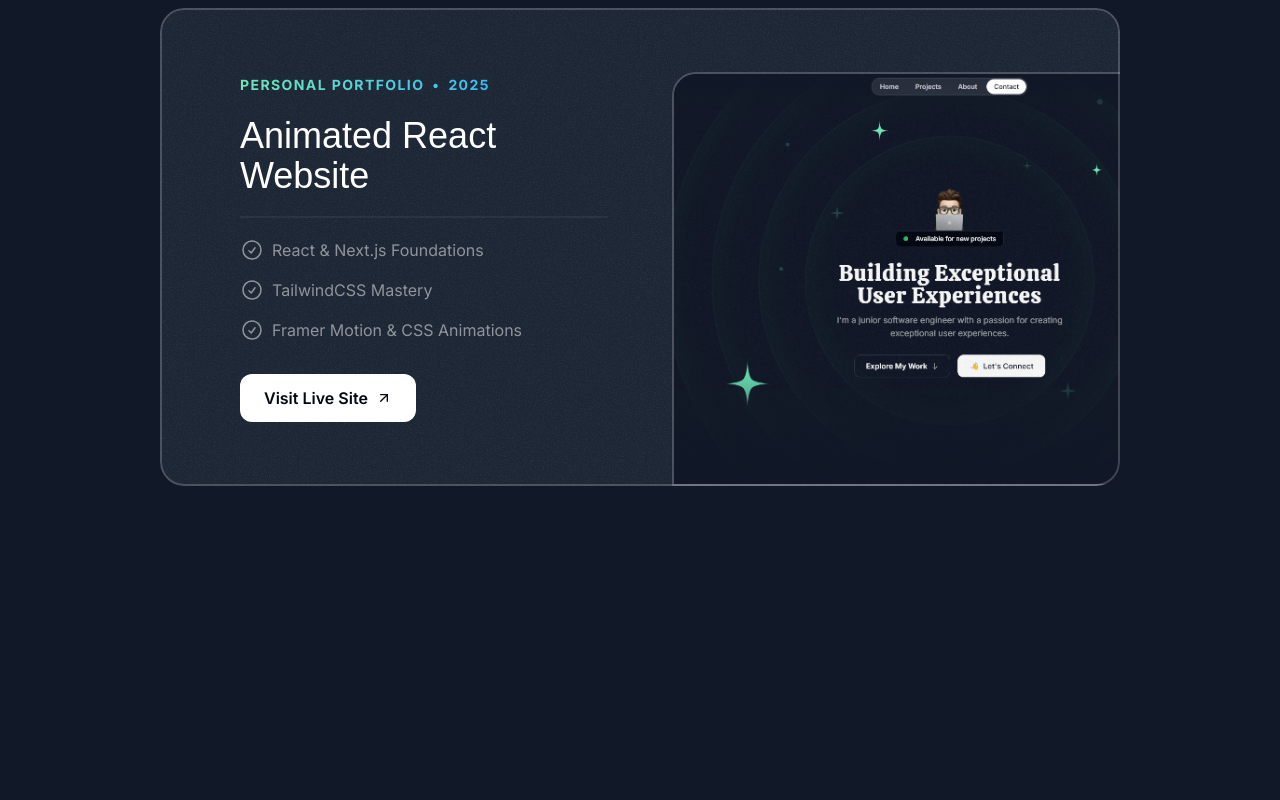
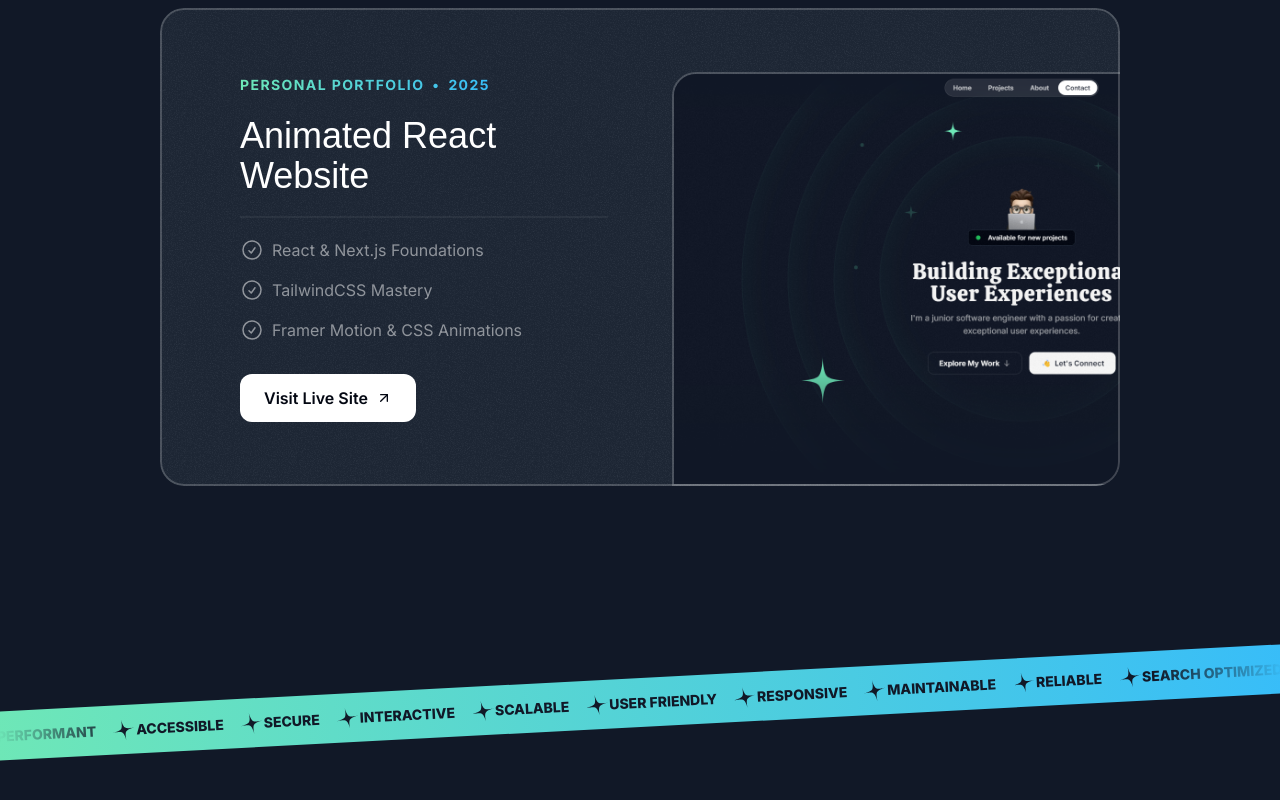
Before and after one commit to SHOOTSTV/portfolio-nextjs, a Next.js app: page / in a window 1280 px wide. Shown: the part 1748-2548 px from the top of the page. Before the commit the page ends 2330 px from the top, so only its background shows below. Built offline with nearby package versions, Linux system fonts and the light colour scheme; a web font is replaced by a local one.

Commit message:
feat: Add Tape section

```diff
--- a/src/app/page.tsx
+++ b/src/app/page.tsx
@@ -1,6 +1,7 @@
 import { Header } from "@/sections/Header";
 import { HeroSection } from "@/sections/Hero";
 import { ProjectsSection } from "@/sections/Projects";
+import { TapeSection } from "@/sections/Tape";
 
 export default function Home() {
   return (
@@ -8,6 +9,7 @@
       <Header />
       <HeroSection />
       <ProjectsSection />
+      <TapeSection />
     </div>
   );
 }
--- a/src/sections/Tape.tsx
+++ b/src/sections/Tape.tsx
@@ -1,3 +1,36 @@
+import StarIcon from "@/assets/icons/star.svg";
+
+const words = [
+  "Performant",
+  "Accessible",
+  "Secure",
+  "Interactive",
+  "Scalable",
+  "User Friendly",
+  "Responsive",
+  "Maintainable",
+  "Reliable",
+  "Search Optimized",
+  "Usable",
+];
+
 export const TapeSection = () => {
-  return <div>Tape Section</div>;
+  return (
+    <div className="overflow-x-clip py-16 lg:py-24">
+      <div className="-mx-1 -rotate-3 bg-gradient-to-r from-emerald-300 to-sky-400">
+        <div className="flex [mask-image:linear-gradient(to_right,transparent,black_10%,black_90%,transparent)]">
+          <div className="flex-none gap-4 py-3">
+            {words.map((word) => (
+              <div key={word} className="inline-flex items-center gap-4">
+                <span className="text-sm font-extrabold uppercase text-gray-900">
+                  {word}
+                </span>
+                <StarIcon className="size-6 -rotate-12 text-gray-900" />
+              </div>
+            ))}
+          </div>
+        </div>
+      </div>
+    </div>
+  );
 };
```
Also changed, not shown: src/assets/images/portfolio-axel-react.png.
